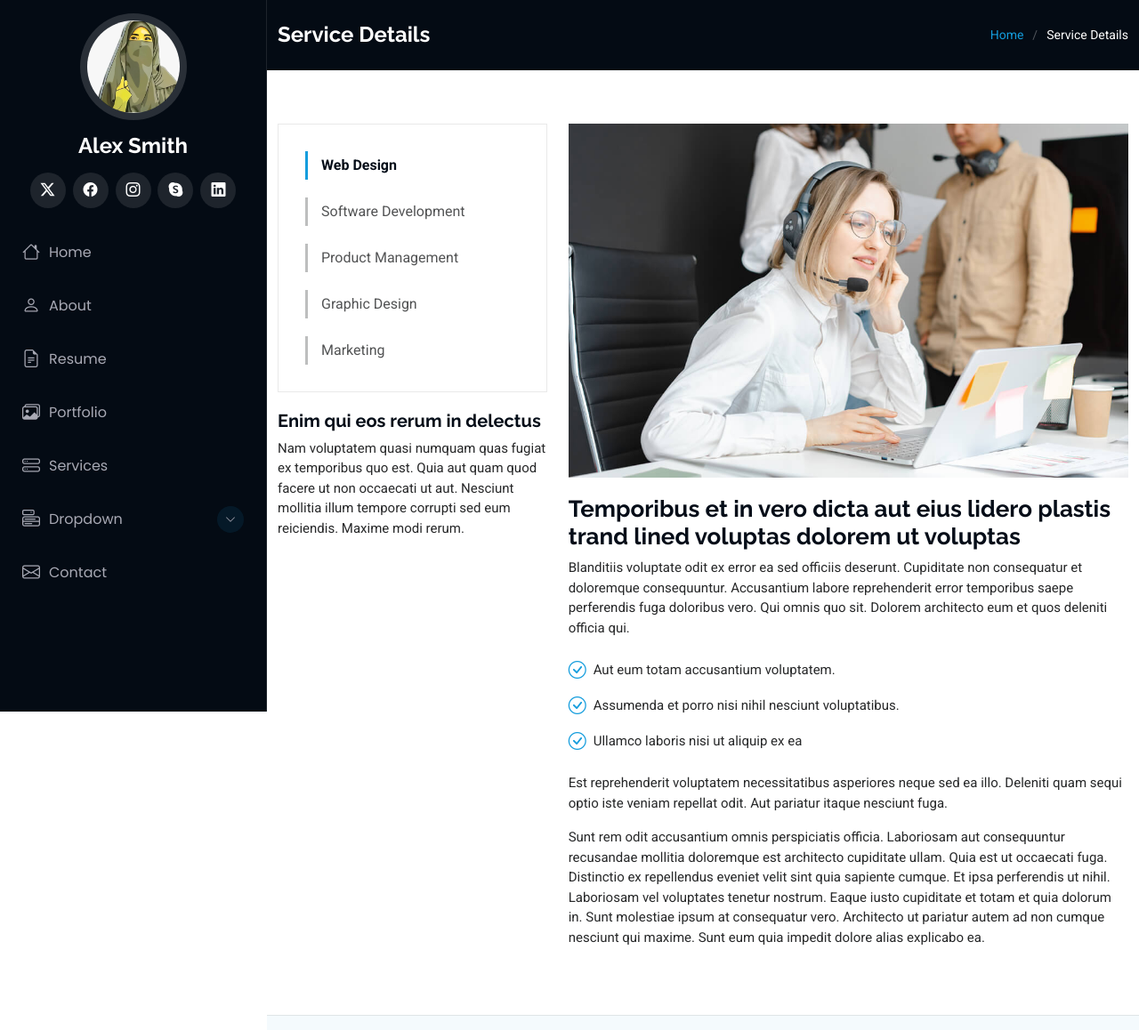
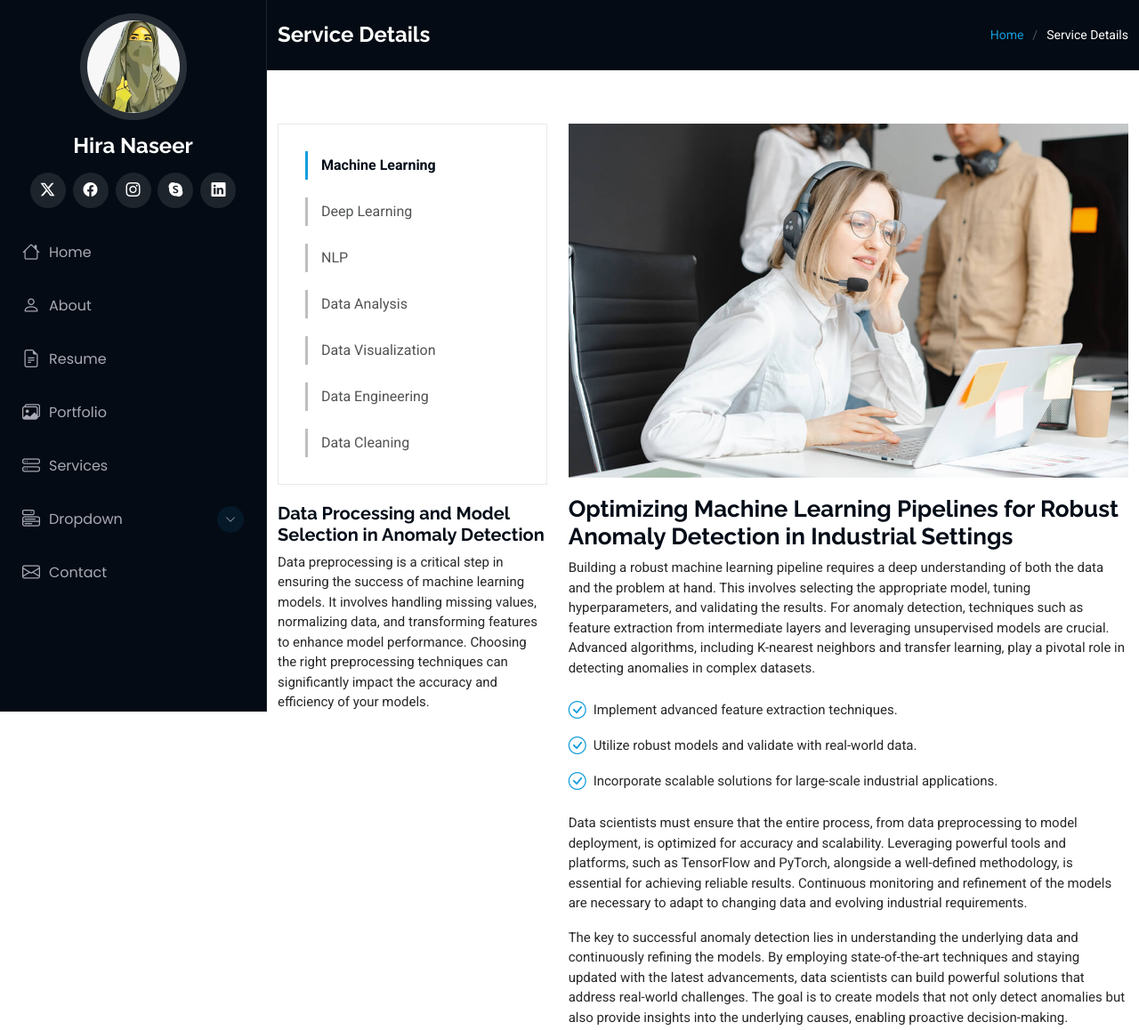
Before and after one commit to haramnaseer1/resume, a plain HTML site: page service-details.html in a window 1280 px wide. Shown: the top 1158 px of the page at 89% size. Drawn offline with Linux system fonts and the light colour scheme.

Commit message:
Update service-details.html

```diff
--- a/service-details.html
+++ b/service-details.html
@@ -48,7 +48,7 @@
     <a href="index.html" class="logo d-flex align-items-center justify-content-center">
       <!-- Uncomment the line below if you also wish to use an image logo -->
       <!-- <img src="assets/img/logo.png" alt=""> -->
-      <h1 class="sitename">Alex Smith</h1>
+      <h1 class="sitename">Hira Naseer</h1>
     </a>
 
     <div class="social-links text-center">
@@ -113,33 +113,36 @@
 
           <div class="col-lg-4" data-aos="fade-up" data-aos-delay="100">
             <div class="services-list">
-              <a href="#" class="active">Web Design</a>
-              <a href="#">Software Development</a>
-              <a href="#">Product Management</a>
-              <a href="#">Graphic Design</a>
-              <a href="#">Marketing</a>
+              <a href="#" class="active">Machine Learning</a>
+              <a href="#">Deep Learning</a>
+              <a href="#">NLP</a>
+              <a href="#">Data Analysis</a>
+              <a href="#">Data Visualization</a>
+              <a href="#">Data Engineering</a>
+              <a href="#">Data Cleaning</a>
+
             </div>
 
-            <h4>Enim qui eos rerum in delectus</h4>
-            <p>Nam voluptatem quasi numquam quas fugiat ex temporibus quo est. Quia aut quam quod facere ut non occaecati ut aut. Nesciunt mollitia illum tempore corrupti sed eum reiciendis. Maxime modi rerum.</p>
+            <h4>Data Processing and Model Selection in Anomaly Detection</h4>
+            <p>Data preprocessing is a critical step in ensuring the success of machine learning models. It involves handling missing values, normalizing data, and transforming features to enhance model performance. Choosing the right preprocessing techniques can significantly impact the accuracy and efficiency of your models.</p>
           </div>
 
           <div class="col-lg-8" data-aos="fade-up" data-aos-delay="200">
             <img src="assets/img/services.jpg" alt="" class="img-fluid services-img">
-            <h3>Temporibus et in vero dicta aut eius lidero plastis trand lined voluptas dolorem ut voluptas</h3>
+            <h3>Optimizing Machine Learning Pipelines for Robust Anomaly Detection in Industrial Settings</h3>
             <p>
-              Blanditiis voluptate odit ex error ea sed officiis deserunt. Cupiditate non consequatur et doloremque consequuntur. Accusantium labore reprehenderit error temporibus saepe perferendis fuga doloribus vero. Qui omnis quo sit. Dolorem architecto eum et quos deleniti officia qui.
+              Building a robust machine learning pipeline requires a deep understanding of both the data and the problem at hand. This involves selecting the appropriate model, tuning hyperparameters, and validating the results. For anomaly detection, techniques such as feature extraction from intermediate layers and leveraging unsupervised models are crucial. Advanced algorithms, including K-nearest neighbors and transfer learning, play a pivotal role in detecting anomalies in complex datasets.
             </p>
             <ul>
-              <li><i class="bi bi-check-circle"></i> <span>Aut eum totam accusantium voluptatem.</span></li>
-              <li><i class="bi bi-check-circle"></i> <span>Assumenda et porro nisi nihil nesciunt voluptatibus.</span></li>
-              <li><i class="bi bi-check-circle"></i> <span>Ullamco laboris nisi ut aliquip ex ea</span></li>
+              <li><i class="bi bi-check-circle"></i> <span>Implement advanced feature extraction techniques.</span></li>
+              <li><i class="bi bi-check-circle"></i> <span>Utilize robust models and validate with real-world data.</span></li>
+              <li><i class="bi bi-check-circle"></i> <span>Incorporate scalable solutions for large-scale industrial applications.</span></li>
             </ul>
             <p>
-              Est reprehenderit voluptatem necessitatibus asperiores neque sed ea illo. Deleniti quam sequi optio iste veniam repellat odit. Aut pariatur itaque nesciunt fuga.
+                Data scientists must ensure that the entire process, from data preprocessing to model deployment, is optimized for accuracy and scalability. Leveraging powerful tools and platforms, such as TensorFlow and PyTorch, alongside a well-defined methodology, is essential for achieving reliable results. Continuous monitoring and refinement of the models are necessary to adapt to changing data and evolving industrial requirements.
             </p>
             <p>
-              Sunt rem odit accusantium omnis perspiciatis officia. Laboriosam aut consequuntur recusandae mollitia doloremque est architecto cupiditate ullam. Quia est ut occaecati fuga. Distinctio ex repellendus eveniet velit sint quia sapiente cumque. Et ipsa perferendis ut nihil. Laboriosam vel voluptates tenetur nostrum. Eaque iusto cupiditate et totam et quia dolorum in. Sunt molestiae ipsum at consequatur vero. Architecto ut pariatur autem ad non cumque nesciunt qui maxime. Sunt eum quia impedit dolore alias explicabo ea.
+                The key to successful anomaly detection lies in understanding the underlying data and continuously refining the models. By employing state-of-the-art techniques and staying updated with the latest advancements, data scientists can build powerful solutions that address real-world challenges. The goal is to create models that not only detect anomalies but also provide insights into the underlying causes, enabling proactive decision-making.
             </p>
           </div>
 
```
